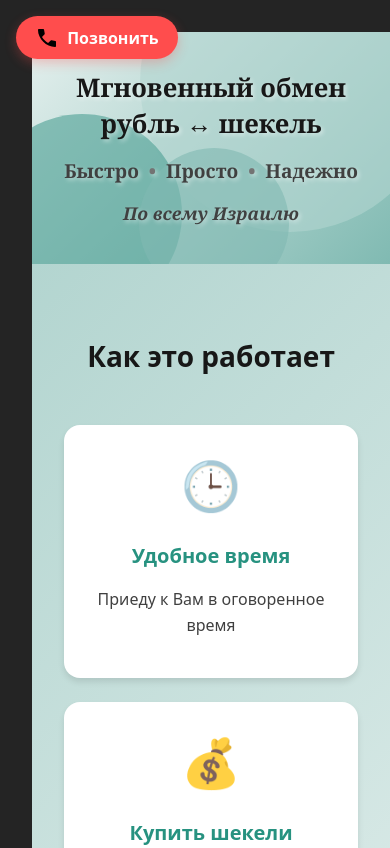
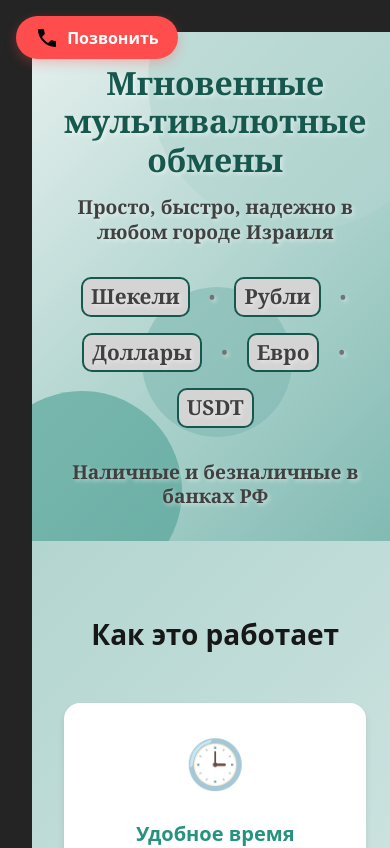
Before and after one commit to Jony251/Change_Web, a Vue app: page / in a window 390 px wide. Shown: the top 848 px of the page. Built offline with nearby package versions, Linux system fonts and the light colour scheme; no server answers.

Commit message:
updated header

```diff
--- a/src/App.vue
+++ b/src/App.vue
@@ -1,6 +1,6 @@
 <script setup>
 import './assets/base.css'
-import Header from './components/Header.vue'
+import Header from './components/Header/Header.vue'
 import MainInfo from './components/MainInfo.vue'
 import Connect from './components/Connect.vue'
 import Footer from './components/Footer.vue'
--- a/src/components/Header.vue
+++ b/src/components/Header/Header.css
@@ -1,39 +1,12 @@
-<template>
-  <header class="header">
-    <div class="header-content">
-      <h1 class="slogan">
-        <div class="slogan-main">Мгновенный обмен рубль ↔ шекель</div>
-        <div class="slogan-features">
-          <span class="feature">Быстро</span>
-          <span class="dot">•</span>
-          <span class="feature">Просто</span>
-          <span class="dot">•</span>
-          <span class="feature">Надежно</span>
-        </div>
-        <div class="slogan-location">По всему Израилю</div>
-      </h1>
-    </div>
-    <div class="abstract-shapes">
-      <div class="shape shape-1"></div>
-      <div class="shape shape-2"></div>
-      <div class="shape shape-3"></div>
-    </div>
-  </header>
-</template>
-
-<script setup>
-</script>
-
-<style scoped>
 .header {
   position: relative;
   max-width: 1200px;
-  min-height: 300px;
+  min-height: 350px;
   overflow: hidden;
   display: flex;
   align-items: center;
   justify-content: center;
-  padding: 2rem;
+  padding: 3rem 2rem;
   background: linear-gradient(135deg, var(--primary-100), var(--primary-300));
 }
 
@@ -54,38 +27,53 @@
   line-height: 1.4;
   max-width: 900px;
   margin: 0 auto;
+  display: flex;
+  flex-direction: column;
+  gap: 1.5rem;
 }
 
 .slogan-main {
-  font-size: 2.8rem;
+  font-size: 3.2rem;
   font-weight: bold;
-  margin-bottom: 1rem;
+  line-height: 1.2;
+  color: var(--primary-700);
+}
+
+.slogan-location {
+  font-size: 1.6rem;
+  color: var(--neutral-600);
+  line-height: 1.3;
 }
 
 .slogan-features {
-  font-size: 2rem;
-  margin: 1rem 0;
+  padding: 1rem 0;
   display: flex;
   align-items: center;
   justify-content: center;
   gap: 1rem;
+  flex-wrap: wrap;
 }
 
 .feature {
+  font-size: 1.8rem;
   color: var(--neutral-600);
   font-weight: 600;
+  padding: 0.4rem 0.8rem;
+  border-radius: 10px;
+  background-color: var(--neutral-400);
+  border: 2px solid var(--primary-700);
+  transition: all 0.3s ease;
+}
+
+.feature:hover {
+  background-color: var(--primary-700);
+  color: var(--neutral-100);
 }
 
 .dot {
   color: var(--neutral-500);
-  font-size: 1.2rem;
-}
-
-.slogan-location {
-  font-size: 1.8rem;
-  color: var(--neutral-600);
-  font-style: italic;
-  margin-top: 0.5rem;
+  font-size: 1.4rem;
+  margin: 0 0.2rem;
 }
 
 .abstract-shapes {
@@ -132,42 +120,57 @@
 }
 
 @media (max-width: 768px) {
+  .header {
+    min-height: 300px;
+    padding: 2.5rem 1.5rem;
+  }
+
+  .slogan {
+    gap: 1.2rem;
+  }
+
+  .slogan-main {
+    font-size: 2.6rem;
+  }
+
+  .slogan-location {
+    font-size: 1.4rem;
+  }
+
+  .feature {
+    font-size: 1.5rem;
+    padding: 0.3rem 0.6rem;
+  }
+
+  .dot {
+    font-size: 1.2rem;
+  }
+}
+
+@media (max-width: 480px) {
+  .header {
+    min-height: 280px;
+    padding: 2rem 1rem;
+  }
+
+  .slogan {
+    gap: 1rem;
+  }
+
   .slogan-main {
     font-size: 2rem;
   }
 
-  .slogan-features {
-    font-size: 1.5rem;
-    gap: 0.8rem;
+  .slogan-location {
+    font-size: 1.2rem;
   }
 
-  .slogan-location {
+  .feature {
     font-size: 1.3rem;
+    padding: 0.2rem 0.5rem;
   }
 
-  .header {
-    min-height: 250px;
-    padding: 1.5rem;
+  .dot {
+    font-size: 1rem;
   }
 }
-
-@media (max-width: 480px) {
-  .slogan-main {
-    font-size: 1.6rem;
-  }
-
-  .slogan-features {
-    font-size: 1.2rem;
-    gap: 0.6rem;
-  }
-
-  .slogan-location {
-    font-size: 1.1rem;
-  }
-
-  .header {
-    min-height: 200px;
-    padding: 1rem;
-  }
-}
-</style>
--- /dev/null
+++ b/src/components/Header/Header.vue
@@ -0,0 +1,36 @@
+<template>
+  <header class="header">
+    <div class="header-content">
+      <h1 class="slogan">
+        <div class="slogan-main">Мгновенные мультивалютные обмены</div>
+        <div class="slogan-location">Просто, быстро, надежно в любом городе Израиля</div>
+
+        <div class="slogan-features">
+          <span class="feature">Шекели</span>
+          <span class="dot">•</span>
+          <span class="feature">Рубли</span>
+          <span class="dot">•</span>
+          <span class="feature">Доллары</span>
+          <span class="dot">•</span>
+          <span class="feature">Евро</span>
+          <span class="dot">•</span>
+          <span class="feature">USDT</span>
+        </div>
+        <div class="slogan-location">Наличные и безналичные в банках РФ</div>
+
+      </h1>
+    </div>
+    <div class="abstract-shapes">
+      <div class="shape shape-1"></div>
+      <div class="shape shape-2"></div>
+      <div class="shape shape-3"></div>
+    </div>
+  </header>
+</template>
+
+<script setup>
+</script>
+
+<style scoped>
+@import './Header.css';
+</style>
--- a/src/style.css
+++ b/src/style.css
@@ -1,76 +1,22 @@
-:root {
-  font-family: system-ui, Avenir, Helvetica, Arial, sans-serif;
-  line-height: 1.5;
-  font-weight: 400;
-
-  color: var(--text-light);
-  background-color: var(--bg-dark);
-
-  font-synthesis: none;
-  text-rendering: optimizeLegibility;
-  -webkit-font-smoothing: antialiased;
-  -moz-osx-font-smoothing: grayscale;
-}
-
+/* Custom styles that override base.css */
 a {
-  font-weight: 500;
   color: var(--primary-500);
-  text-decoration: inherit;
 }
 a:hover {
   color: var(--primary-600);
 }
 
-body {
-  margin: 0;
-  display: flex;
-  place-items: center;
-  min-width: 320px;
-  min-height: 100vh;
-}
-
-h1 {
-  font-size: 3.2em;
-  line-height: 1.1;
-}
-
 button {
-  border-radius: 8px;
-  border: 1px solid transparent;
-  padding: 0.6em 1.2em;
-  font-size: 1em;
-  font-weight: 500;
-  font-family: inherit;
   background-color: var(--primary-500);
   color: var(--neutral-100);
-  cursor: pointer;
   transition: border-color 0.25s, background-color 0.25s;
 }
 button:hover {
   background-color: var(--primary-600);
   border-color: var(--primary-700);
 }
-button:focus,
-button:focus-visible {
-  outline: 4px auto -webkit-focus-ring-color;
-}
-
-.card {
-  padding: 2em;
-}
-
-#app {
-  max-width: 1280px;
-  margin: 0 auto;
-  padding: 2rem;
-  text-align: center;
-}
 
 @media (prefers-color-scheme: light) {
-  :root {
-    color: var(--text-primary);
-    background-color: var(--bg-primary);
-  }
   a:hover {
     color: var(--primary-700);
   }
```
